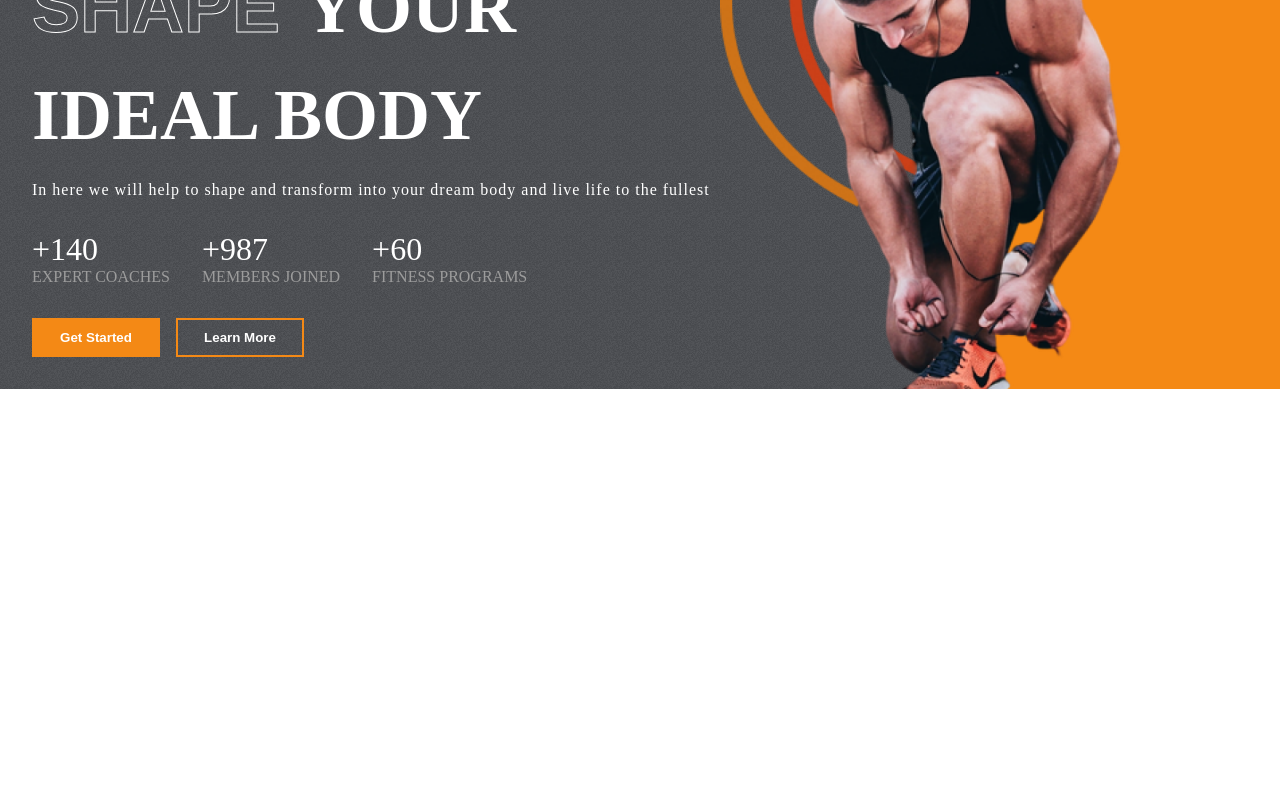
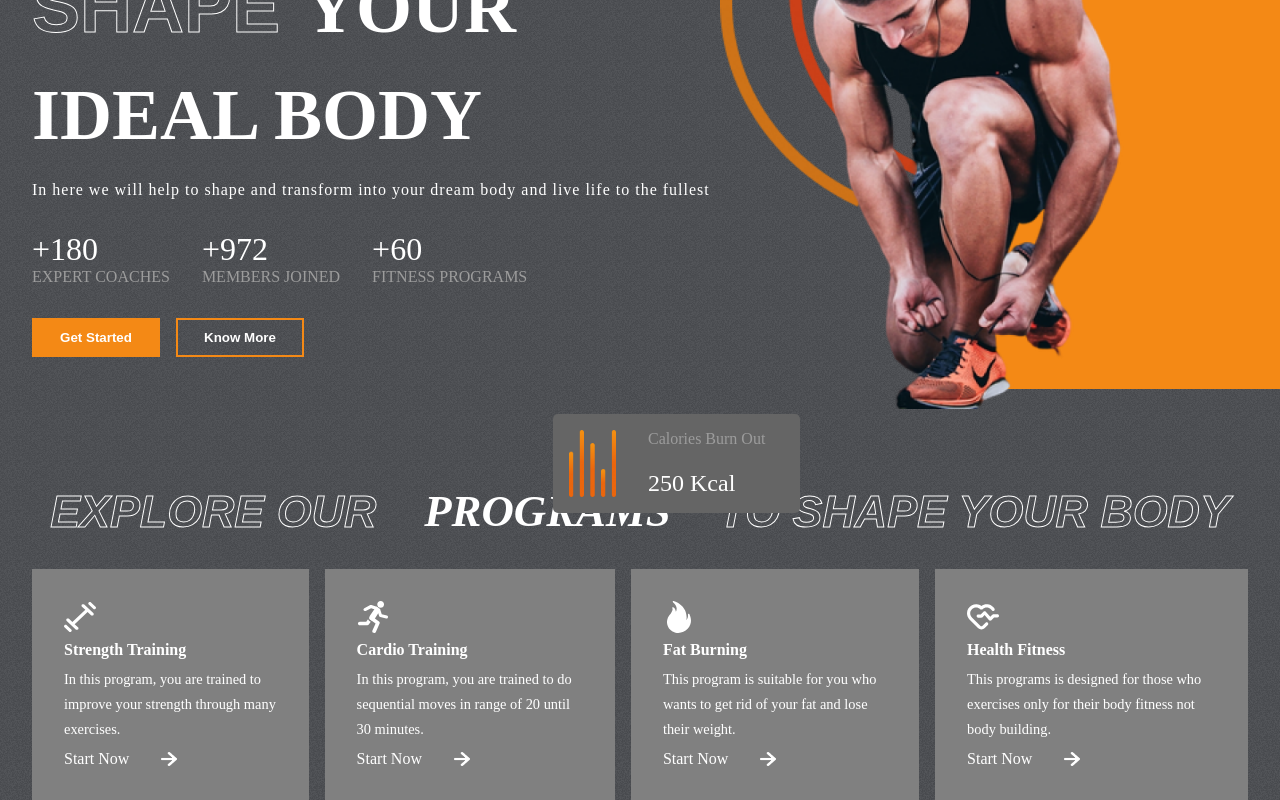
Before and after one commit to yasiramus/Gym-website, a React (Create React App) app: page / in a window 1280 px wide. Shown: the part 274-1074 px from the top of the page. Before the commit the page ends 800 px from the top, so only its background shows below. Built offline with nearby package versions, Linux system fonts and the light colour scheme; a web font is replaced by a local one.

Commit message:
added the program section

```diff
--- a/src/App.js
+++ b/src/App.js
@@ -1,6 +1,7 @@
 // the app component is the entry point of all components
 // importatin of the header component
-import Header from "./Components/Header/Header";
+
+import Home from "./Pages/Home";
 
 const App = () => {
 
@@ -8,7 +9,7 @@ const App = () => {
 
         <div className="App">
 
-            <Header/>
+            <Home/>
 
         </div>
 
--- a/src/Components/Header/Header.jsx
+++ b/src/Components/Header/Header.jsx
@@ -2,12 +2,17 @@
 
 // importation of header css file
 import "./header.css";
+
+// importation of calories css file
+import "./calories.css";
 
 // importation of the sub header component
 import SubHeader from "../SubHeader/SubHeader";
 
 // importation  of header images
 import HeaderImg from "../../assets/hero_image.png";
+
+// import workoutFemale from "../../assets/workout-female.png";
 
 import HeaderImgBack from "../../assets/hero_image_back.png";
 
@@ -67,14 +72,14 @@ const Header = () => {
 
                         <div>
 
-                            <span>+140</span>
+                            <span>+180</span>
                             <span>expert coaches</span>
 
                         </div>
 
                         <div>
 
-                            <span>+987</span>
+                            <span>+972</span>
                             <span>members joined</span>
 
                         </div>
@@ -94,7 +99,7 @@ const Header = () => {
 
                         <button className="btn">Get Started</button>
 
-                        <button className="btn">Learn More</button>
+                        <button className="btn">Know More</button>
 
                     </div>
                      {/* header button section ends here*/}
@@ -105,7 +110,7 @@ const Header = () => {
 
                 <div className="right-h">
 
-                    <button className="btn">Join Now</button>
+                    <button className="btn">Join Us Now</button>
 
                     {/* heart-rate start from here*/}
                     <div className="heart-rate">
@@ -114,13 +119,15 @@ const Header = () => {
 
                         <span>Heart Rate</span>
 
-                        <span>116 bps</span>
+                        <span>118 bpm</span>
 
                     </div>
                     {/* heart rate section ends here  */}
 
                     {/* header images  */}
                     <img src={HeaderImg} alt={HeaderImg} className="header-img"/>
+
+                    {/* <img src={workoutFemale} alt={HeaderImg} className="header-img"/> */}
 
                     <img src={HeaderImgBack} alt={HeaderImgBack} className="header-img-back"/>
 
@@ -129,9 +136,13 @@ const Header = () => {
 
                         <img src={CaloriesImg} alt={CaloriesImg} />
 
-                        <span>Calories BurenOut</span>
+                        <div>
+
+                        <span>Calories Burn Out</span>
 
                         <span>250 Kcal</span>
+
+                       </div>
 
                     </div>
 
--- /dev/null
+++ b/src/Components/Header/calories.css
@@ -0,0 +1,40 @@
+.calories {
+
+    display: flex;
+    column-gap: 2rem;
+    background-color: var(--caloryCard);
+    border-radius: 5px;
+    padding: 1rem;
+    width: max-content;
+    position: absolute;
+    top: 43rem;
+    right: 30rem;
+
+}
+
+.calories > img {
+
+    width: 22%;
+    object-fit: contain;
+
+}
+
+.calories > div {
+
+    display: flex;
+    flex-direction: column;
+    justify-content: space-between;
+
+}
+
+.calories > div span:nth-child(1) {
+
+    color: var(--gray);
+}
+
+.calories > div span:nth-child(2) {
+
+    color: #fff;
+    font-size: 1.5rem;
+
+}
--- a/src/Components/Header/header.css
+++ b/src/Components/Header/header.css
@@ -140,12 +140,12 @@
 .right-h {
 
     flex: 1;
+    position: relative;
     background-color: var(--orange);
-    position: relative;
 
 }
 
-.right-h > .btn {
+.right-h>.btn {
 
     position: absolute;
     right: 3rem;
@@ -154,6 +154,7 @@
 
 }
 
+/* heart-rate contains the heart img aand the text  */
 .heart-rate {
 
     display: flex;
@@ -161,7 +162,7 @@
     row-gap: 0.5rem;
     background-color: var(--darkGrey);
     width: fit-content;
-    padding: 1rem;
+    padding: 1rem 1.3rem;
     align-items: flex-start;
     border-radius: 5px;
     position: absolute;
@@ -170,19 +171,21 @@
 
 }
 
+/* heart rate img  */
 .heart-rate img {
 
-    width: 2rem;
+    width: 2.5rem;
 
 }
 
-/* targing the second child  */
+/* targing the first child that is the first span */
 .heart-rate span:nth-of-type(1) {
 
     color: var(--gray);
 
 }
 
+/* second  span  */
 .heart-rate span:nth-of-type(2) {
 
     color:#fff;
@@ -190,6 +193,9 @@
 
 }
 
+/* styling of the heart rate section ends here  */
+
+/* styling of the header image  */
 .header-img {
 
     position: absolute;
--- /dev/null
+++ b/src/Components/Programs/Programs.jsx
@@ -0,0 +1,58 @@
+import "./program.css";
+
+// importation of programs data from the data folder
+import { programsData } from "../../data/programsData";
+
+import rightArrow from "../../assets/rightArrow.png";
+
+const Programs = () => {
+
+  return (
+
+    <div className="programs" id="programs">
+
+      {/* programs header section*/}
+      <div className="programs-header">
+
+        <span className="stroke-text">Explore Our</span>
+        <span>Programs</span>
+        <span className="stroke-text">To Shape Your Body</span>
+
+      </div>
+
+      {/* programs section  */}
+      <div className="program-categories">
+
+        {programsData.map((program, index) => (
+
+          <div className="category" key={index}>
+
+            {/* image section  */}
+            {program.image}
+
+            <span>{ program.heading }</span>
+
+            <span>{program.details}</span>
+
+            {/* join-now section  */}
+            <div className="join-now">
+
+              <span>Start Now</span>
+
+              <img src={rightArrow} alt={rightArrow} />
+
+            </div>
+
+          </div>
+
+        ))}
+
+      </div>
+
+    </div>
+
+  )
+
+};
+
+export default Programs;
--- /dev/null
+++ b/src/Components/Programs/program.css
@@ -0,0 +1,89 @@
+.programs {
+
+    display: flex;
+    flex-direction: column;
+    gap: 2rem;
+    padding: 0 2rem;
+
+}
+
+.programs-header {
+
+    display: flex;
+    column-gap: 3rem;
+    font-weight: bold;
+    font-size: 2.8rem;
+    color: #fff;
+    text-transform: uppercase;
+    justify-content: center;
+    align-items: center;
+    font-style: italic;
+
+}
+
+/* program-categories styling  */
+.program-categories {
+
+    display: flex;
+    column-gap: 1rem;
+}
+
+/* targeting each category card  */
+.category {
+
+    display: flex;
+    flex-direction: column;
+    background-color: gray;
+    padding: 2rem;
+    row-gap: .5rem;
+    color: #fff;
+    justify-content: space-between;
+
+}
+
+/* styling the program-image  */
+.category>:nth-child(1) {
+
+    width: 2rem;
+    height: 2rem;
+    fill: white;
+
+}
+
+/* program.heading */
+.category span:nth-child(2) {
+
+    font-size: 1rem;
+    font-weight: bold;
+
+}
+
+/* program.details */
+.category span:nth-child(3) {
+
+   font-size: 0.9rem;
+   line-height: 25px;
+
+}
+
+/* join-now styling*/
+.join-now {
+
+    display: flex;
+    align-items: center;
+    column-gap: 2rem;
+
+}
+
+.join-now img {
+
+    width: 1rem;
+
+}
+
+.category:hover {
+
+    background:var(--planCard);
+    cursor: pointer;
+
+}
--- /dev/null
+++ b/src/Pages/Home.jsx
@@ -0,0 +1,20 @@
+import Header from "../Components/Header/Header";
+
+import Programs from "../Components/Programs/Programs";
+
+const Home = () => {
+
+    return (
+
+        <>
+
+            <Header />
+
+            <Programs/>
+        </>
+
+    )
+
+}
+
+export default Home;
```
Also changed, not shown: src/assets/workout-female.png (added).
